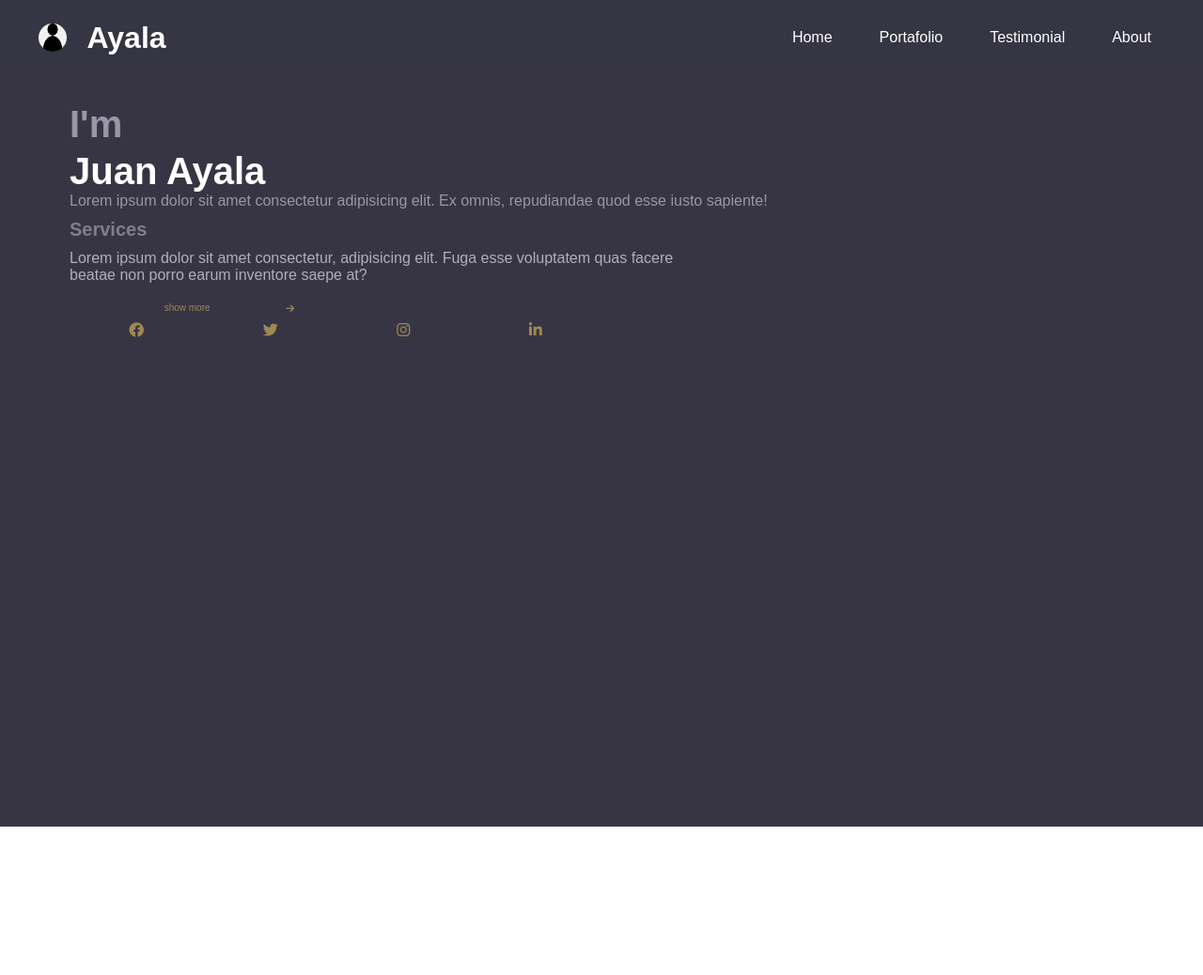
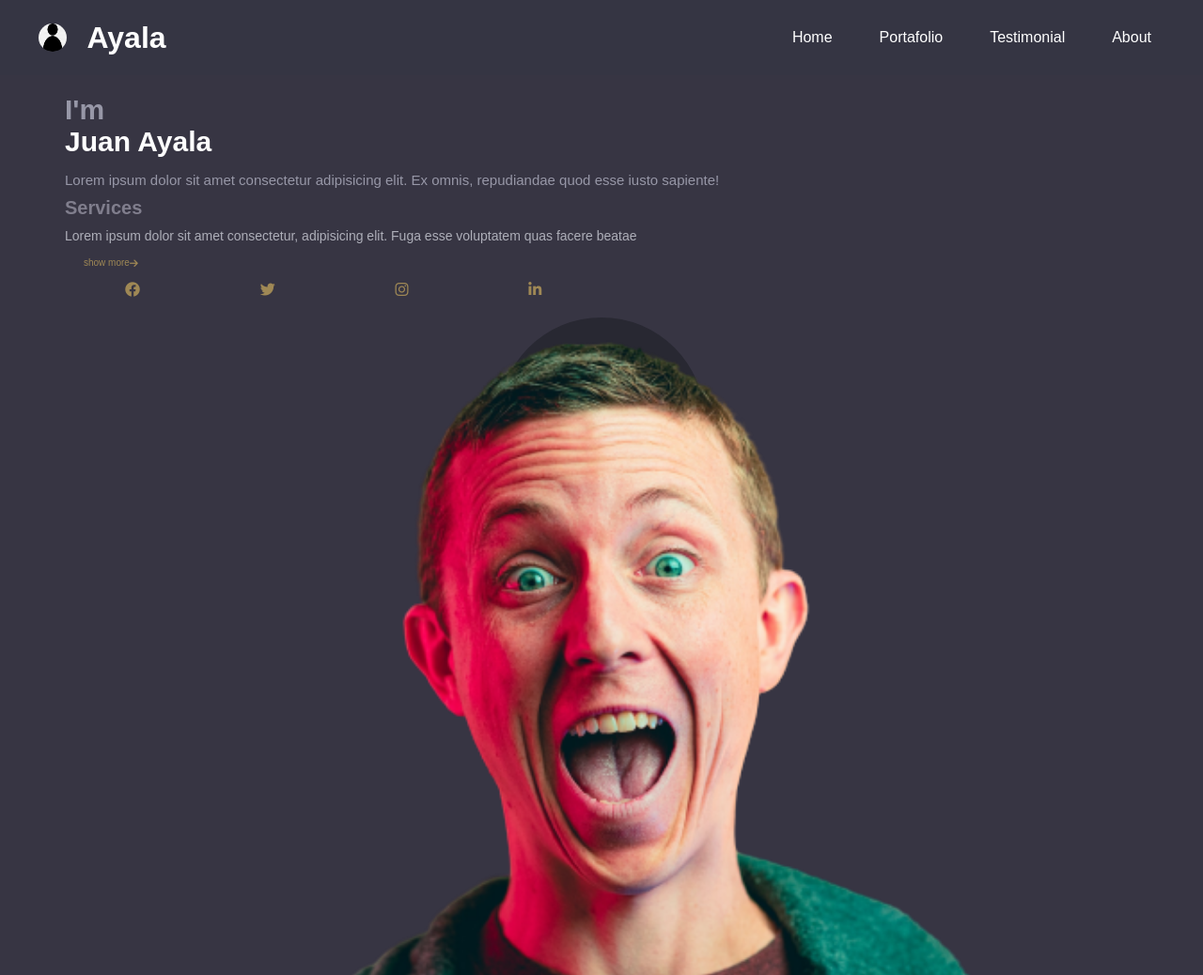
Before and after one commit to mister-Daniel96/PORTAFOLIO, a website: page index.html in a window 1280 px wide. Shown: the top 1038 px of the page at 94% size. Before the commit the page ends 880 px from the top, so only its background shows below. Drawn offline with Linux system fonts and the light colour scheme.

Commit message:
ArgegandoPersona

```diff
--- a/index.html
+++ b/index.html
@@ -48,17 +48,21 @@
                 <article class="Servicios">
                     <h4 class="Servicios__title">Services</h4>
                     <p class="Servicios__info">
-                        Lorem ipsum dolor sit amet consectetur, adipisicing elit. Fuga esse voluptatem quas facere beatae non porro earum inventore saepe at?
+                        Lorem ipsum dolor sit amet consectetur, adipisicing elit. Fuga esse voluptatem quas facere beatae
                     </p>
-                    <button class="Servicios__button"><span>show more</span><i class="fa-solid fa-arrow-right"></i></button>
+                    <button class="Servicios__button"><span>
+                        show more</span><i class="fa-solid fa-arrow-right"></i></button>
                     <div class="Servicios__redes">
-                        <i class="fa-brands fa-facebook"></i>
-                        <i class="fa-brands fa-twitter"></i>
-                        <i class="fa-brands fa-instagram"></i>
-                        <i class="fa-brands fa-linkedin-in"></i>
+                        <a href="#"><i class="fa-brands fa-facebook"></i></a>
+                        <a href="#"><i class="fa-brands fa-twitter"></i></a>
+                        <a href="#"><i class="fa-brands fa-instagram"></i></a>
+                        <a href="#"><i class="fa-brands fa-linkedin-in"></i></a>
 
                     </div>
                 </article>
+                <div class="user">
+                    <img src="./images/Juan.png" alt="">
+                </div>
             </div>
         </section>
     </main>
--- a/scss/abstracts/_variables.scss
+++ b/scss/abstracts/_variables.scss
@@ -1 +1 @@
-$tamaño-titulo:40px;
+$tamaño-titulo:30px;
--- a/scss/layout/_navbar.scss
+++ b/scss/layout/_navbar.scss
@@ -26,6 +26,7 @@
 
     .navbar {
        margin-left: auto;
+       z-index: 200;
         ul {
             display: flex;
 
--- a/scss/pages/_home.scss
+++ b/scss/pages/_home.scss
@@ -5,7 +5,7 @@
     .hero-container {
         width: 90%;
         margin: 0 auto;
-        padding: 30px 10px;
+        padding: 20px 5px;
         .InfoPersonal{
             width: 100%;
             .InfoPersonal__title-suave{
@@ -16,11 +16,13 @@
                 color: #ffff;
                 font-weight: bold;
                 font-size: $tamaño-titulo;
-                margin-top: 5px;
+
             }
             .InfoPersonal__text{
                 color: #9797A7;
                 width: 90%;
+                margin: 15px 0 5px 0;
+                font-size: 15px;
             }
         }
         .Servicios{
@@ -35,16 +37,15 @@
                 width: 60%;
                 text-align: left;
                 margin: 10px 0;
+                font-size: 14px;
             }
             .Servicios__button{
                 display: flex;
                 align-items: center;
                 justify-content: space-evenly;
-                width: 30%;
-                padding: 10px 20px;
                 background-color: transparent;
                 border: none;
-
+              padding: 5px 20px;
                 span, i{
                     font-size: 10px;
                     color: #9F8855;
@@ -53,6 +54,7 @@
             }
             .Servicios__redes{
                width: 50%;
+               margin-top: 10px;
                display: flex;
                align-items: center;
                justify-content: space-around;
@@ -61,5 +63,25 @@
                }
             }
         }
+        .user{
+            width: 100%;
+            position: relative;
+            display: flex;
+            justify-content: center;
+            margin-top: 20px;
+            img{
+                width: 100%;
+                z-index: 100;
+            }
+            &::after{
+                content: "";
+                width: 220px;
+                height: 220px;
+                border-radius: 50%;
+                position: absolute;
+                background-color:#282832;
+                z-index: 1;
+            }
+        }
     }
 }
```
Also changed, not shown: css/style.css, images/Juan.png (added), 1 other file.
